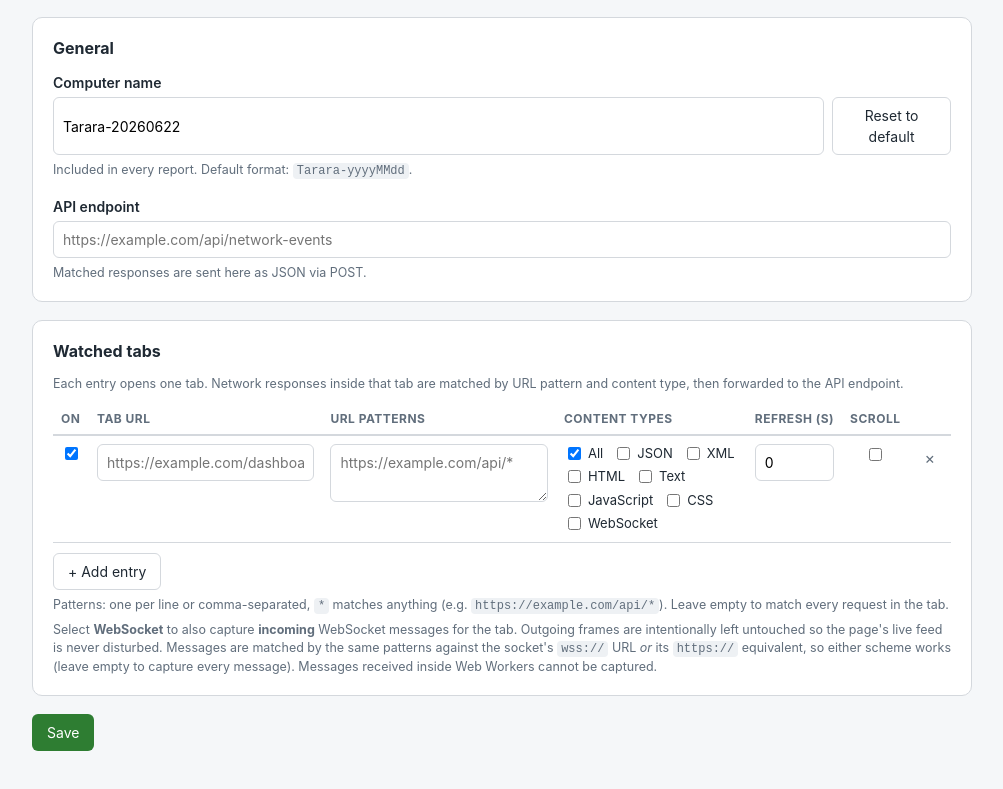
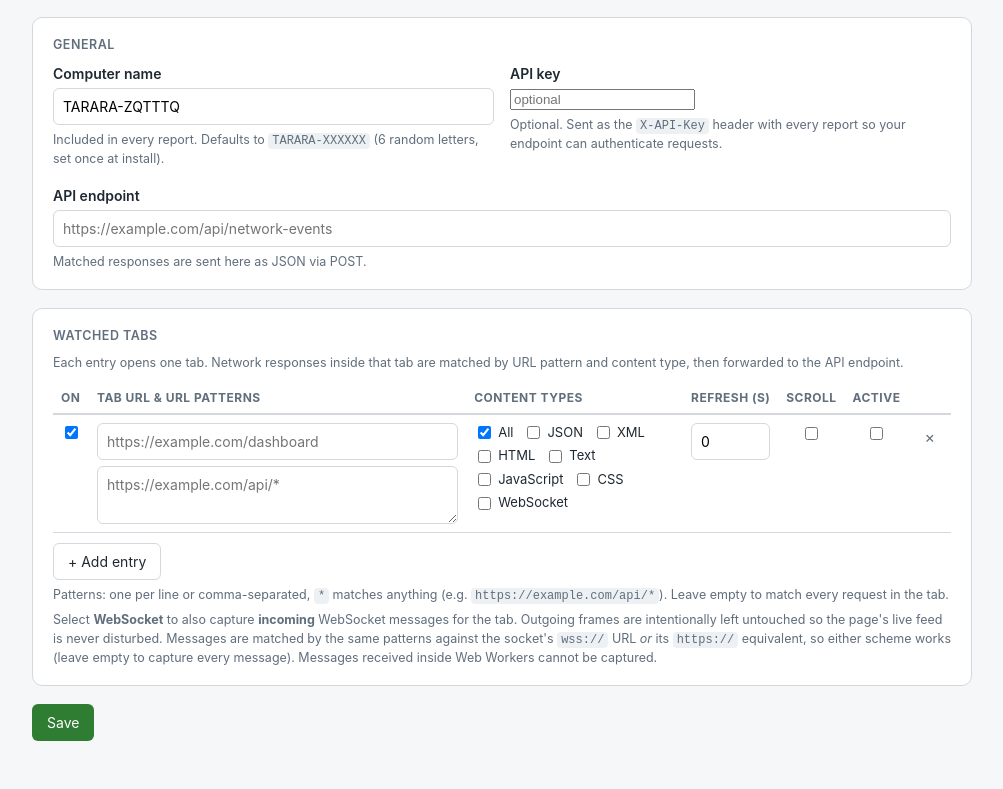
Before and after one commit to knezovic/TararaFox, a browser extension: page options/options.html in a window 1280 px wide. Shown: the part 81-870 px from the top of the page, without its empty margins (138-1141 px from the left). Drawn offline with Linux system fonts and the light colour scheme.

Commit message:
Add API key header, domain field, active tab toggle, layout tweaks
- Optional API key sent as X-API-Key header on every report
- Add domain (hostname) extracted from request/socket URL to payload
- Per-row Active toggle: bring watched tab to foreground on load/refresh
  so lazy content keeps loading (Firefox throttles background tabs)
- Computer name defaults to TARARA-XXXXXX (6 random letters, set at install)
- Remove reset-to-default button
- Stack Tab URL + URL patterns vertically in one wide cell
- Compact section headings
- General section: Computer name + API key share one row, API endpoint
  full-width below

```diff
--- a/common/constants.js
+++ b/common/constants.js
@@ -16,10 +16,18 @@ const TararaDefaults = (() => {
     { key: "websocket", label: "WebSocket" },
   ];
 
-  /** Default computer name in the "Tarara-yyyyMMdd" format. */
-  function defaultComputerName(date = new Date()) {
-    const pad = (value) => String(value).padStart(2, "0");
-    return `Tarara-${date.getFullYear()}${pad(date.getMonth() + 1)}${pad(date.getDate())}`;
+  /**
+   * Default computer name: "TARARA-" plus 6 random uppercase letters. Generated
+   * once (at install, when default settings are seeded) so each install gets a
+   * stable identifier, then editable by the user.
+   */
+  function defaultComputerName() {
+    const letters = "ABCDEFGHIJKLMNOPQRSTUVWXYZ";
+    const bytes = new Uint8Array(6);
+    crypto.getRandomValues(bytes);
+    let suffix = "";
+    for (let i = 0; i < 6; i += 1) suffix += letters[bytes[i] % letters.length];
+    return `TARARA-${suffix}`;
   }
 
   function newRow() {
@@ -31,6 +39,7 @@ const TararaDefaults = (() => {
       contentTypes: ["all"],
       refreshSeconds: 0,
       scrollToEnd: false,
+      activate: false,
     };
   }
 
--- a/options/options.css
+++ b/options/options.css
@@ -51,8 +51,12 @@ section {
 }
 
 h2 {
-  margin: 0 0 12px;
-  font-size: 16px;
+  margin: 0 0 8px;
+  font-size: 12.5px;
+  font-weight: 600;
+  text-transform: uppercase;
+  letter-spacing: 0.04em;
+  color: var(--muted);
 }
 
 .field {
@@ -61,6 +65,18 @@ h2 {
 
 .field:last-child {
   margin-bottom: 0;
+}
+
+/* Two fields side by side (e.g. Computer name + API key), with the next field
+   (e.g. API endpoint) spanning full width below them. */
+.field-row {
+  display: grid;
+  grid-template-columns: 1fr 1fr;
+  gap: 0 16px;
+}
+
+.field-row .field {
+  margin-bottom: 16px;
 }
 
 label {
@@ -128,13 +144,21 @@ td {
 }
 
 .col-enabled { width: 36px; }
-.col-url { width: 26%; }
-.col-patterns { width: 26%; }
+.col-target { width: 42%; }
 .col-refresh { width: 84px; }
 .col-scroll { width: 52px; text-align: center; }
+.col-activate { width: 52px; text-align: center; }
 .col-remove { width: 36px; }
 
 .row-scroll { display: block; margin: 4px auto 0; }
+.row-activate { display: block; margin: 4px auto 0; }
+
+/* Tab URL + URL patterns stacked vertically in one wide cell. */
+.row-target {
+  display: flex;
+  flex-direction: column;
+  gap: 6px;
+}
 
 td textarea {
   resize: vertical;
--- a/options/options.html
+++ b/options/options.html
@@ -17,13 +17,18 @@
 
     <section>
       <h2>General</h2>
-      <div class="field">
-        <label for="computer-name">Computer name</label>
-        <div class="inline">
+      <div class="field-row">
+        <div class="field">
+          <label for="computer-name">Computer name</label>
           <input id="computer-name" type="text" autocomplete="off" spellcheck="false">
-          <button id="reset-computer-name" type="button" class="secondary">Reset to default</button>
+          <p class="hint">Included in every report. Defaults to <code>TARARA-XXXXXX</code> (6 random letters, set once at install).</p>
         </div>
-        <p class="hint">Included in every report. Default format: <code>Tarara-yyyyMMdd</code>.</p>
+        <div class="field">
+          <label for="api-key">API key</label>
+          <input id="api-key" type="password" placeholder="optional"
+                 autocomplete="off" spellcheck="false">
+          <p class="hint">Optional. Sent as the <code>X-API-Key</code> header with every report so your endpoint can authenticate requests.</p>
+        </div>
       </div>
       <div class="field">
         <label for="api-endpoint">API endpoint</label>
@@ -43,11 +48,11 @@
         <thead>
           <tr>
             <th class="col-enabled" title="Disabled entries are ignored when monitoring starts">On</th>
-            <th class="col-url">Tab URL</th>
-            <th class="col-patterns">URL patterns</th>
+            <th class="col-target">Tab URL &amp; URL patterns</th>
             <th class="col-types">Content types</th>
             <th class="col-refresh" title="Reload the tab every N seconds. 0 = no automatic reload">Refresh&nbsp;(s)</th>
             <th class="col-scroll" title="Slowly scroll the tab to the bottom, loading lazy content as it appears">Scroll</th>
+            <th class="col-activate" title="Bring this tab to the foreground when it loads or refreshes, so lazy-loaded content keeps loading (Firefox throttles background tabs). Steals focus — use on a dedicated machine.">Active</th>
             <th class="col-remove"></th>
           </tr>
         </thead>
--- a/options/options.js
+++ b/options/options.js
@@ -5,6 +5,7 @@
 const rowsBody = document.getElementById("rows-body");
 const computerNameInput = document.getElementById("computer-name");
 const apiEndpointInput = document.getElementById("api-endpoint");
+const apiKeyInput = document.getElementById("api-key");
 const statusEl = document.getElementById("status");
 
 let statusTimer = null;
@@ -17,6 +18,7 @@ async function init() {
 
   computerNameInput.value = merged.computerName;
   apiEndpointInput.value = merged.apiEndpoint;
+  apiKeyInput.value = merged.apiKey || "";
 
   const rows = merged.rows && merged.rows.length > 0 ? merged.rows : [TararaDefaults.newRow()];
   for (const row of rows) {
@@ -25,9 +27,6 @@ async function init() {
 
   document.getElementById("add-row").addEventListener("click", () => {
     rowsBody.appendChild(renderRow(TararaDefaults.newRow()));
-  });
-  document.getElementById("reset-computer-name").addEventListener("click", () => {
-    computerNameInput.value = TararaDefaults.defaultComputerName();
   });
   document.getElementById("save").addEventListener("click", save);
 }
@@ -49,7 +48,6 @@ function renderRow(row) {
   url.placeholder = "https://example.com/dashboard";
   url.spellcheck = false;
   url.value = row.url || "";
-  tr.appendChild(cell(url));
 
   const patterns = document.createElement("textarea");
   patterns.className = "row-patterns";
@@ -58,7 +56,15 @@ function renderRow(row) {
   patterns.spellcheck = false;
   patterns.title = "One pattern per line or comma-separated. * is a wildcard. Empty = every request in the tab.";
   patterns.value = row.patterns || "";
-  tr.appendChild(cell(patterns));
+
+  // Stack the tab URL and its URL patterns vertically in one wide cell, so both
+  // inputs get the full combined column width (longer fields) instead of sharing
+  // the row across two narrow side-by-side columns.
+  const targetWrap = document.createElement("div");
+  targetWrap.className = "row-target";
+  targetWrap.appendChild(url);
+  targetWrap.appendChild(patterns);
+  tr.appendChild(cell(targetWrap));
 
   tr.appendChild(cell(renderTypes(row.contentTypes)));
 
@@ -77,6 +83,13 @@ function renderRow(row) {
   scroll.checked = row.scrollToEnd === true;
   scroll.title = "Slowly scroll the tab to the bottom, continuing as lazy-loaded content appears.";
   tr.appendChild(cell(scroll));
+
+  const activate = document.createElement("input");
+  activate.type = "checkbox";
+  activate.className = "row-activate";
+  activate.checked = row.activate === true;
+  activate.title = "Bring this tab to the foreground whenever it loads or refreshes (Firefox throttles background tabs, so lazy content may not load in a hidden tab). Steals focus.";
+  tr.appendChild(cell(activate));
 
   const remove = document.createElement("button");
   remove.type = "button";
@@ -142,12 +155,14 @@ function collect() {
         Math.floor(Number(tr.querySelector(".row-refresh").value)) || 0
       ),
       scrollToEnd: tr.querySelector(".row-scroll").checked,
+      activate: tr.querySelector(".row-activate").checked,
     }))
     .filter((row) => row.url || row.patterns);
 
   return {
     computerName: computerNameInput.value.trim() || TararaDefaults.defaultComputerName(),
     apiEndpoint: apiEndpointInput.value.trim(),
+    apiKey: apiKeyInput.value.trim(),
     rows,
   };
 }
```
Also changed, not shown: AMO_SUBMISSION.md (+8 -3 lines), background.js (+27 -6 lines), common/matching.js (+15 -0 lines), README.md.
